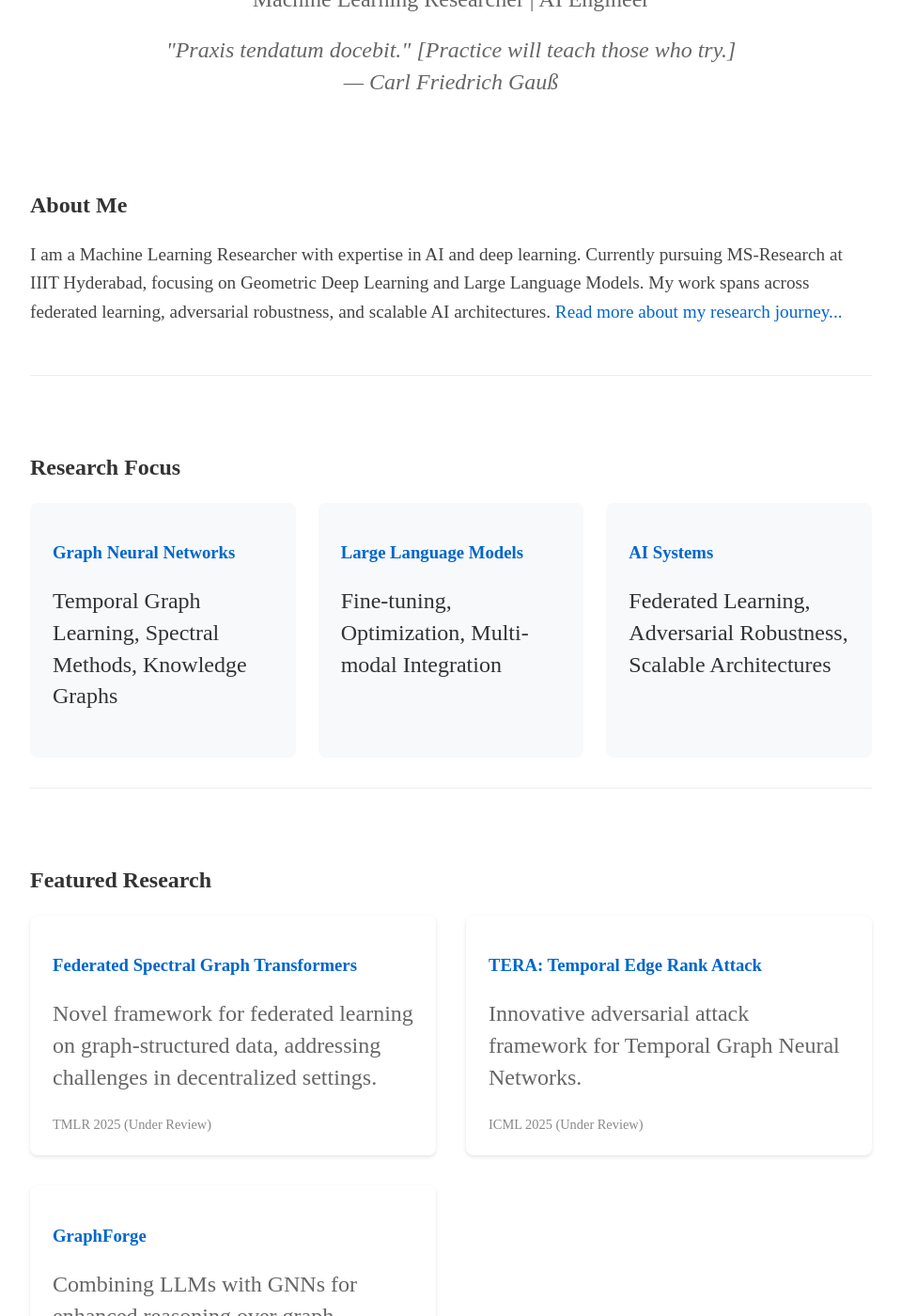
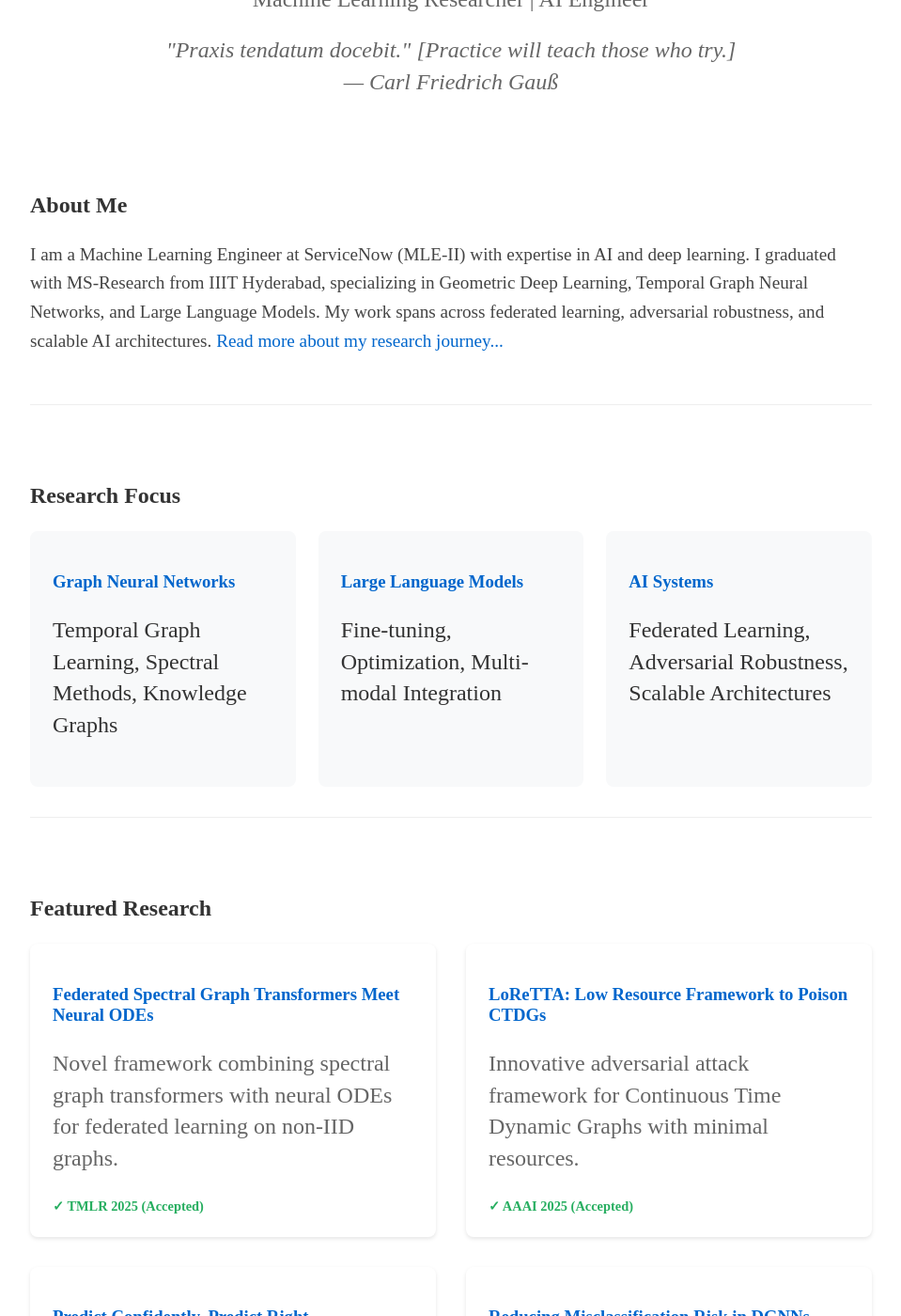
Before and after one commit to ansh997/ansh997.github.io, a Jekyll site: the page built from index.html, in a window 1280 px wide and 1400 px high, scrolled down 249 px. Shown: the whole window at 94% size, without its empty margins (160-1119 px from the left). Built offline with Jekyll 4.4.1, drawn with Linux system fonts in a browser that asks for light colours; some of the changed text lies outside the part shown.

Commit message:
Update research sections: ServiceNow MLE-II position, TMLR & AAAI acceptances, all publications

```diff
--- a/index.html
+++ b/index.html
@@ -15,7 +15,10 @@ title: Himanshu Pal
     <section id="about" style="margin: 2em 0; padding: 2em 0; border-bottom: 1px solid #eee;">
         <h2 style="color: #333; margin-bottom: 1em;">About Me</h2>
         <p style="font-size: 1.2em; line-height: 1.6; color: #444;">
-            I am a Machine Learning Researcher with expertise in AI and deep learning. Currently pursuing MS-Research at IIIT Hyderabad, focusing on Geometric Deep Learning and Large Language Models. My work spans across federated learning, adversarial robustness, and scalable AI architectures.
+            I am a Machine Learning Engineer at ServiceNow (MLE-II) with expertise in AI and deep learning. I graduated
+            with MS-Research from IIIT Hyderabad, specializing in Geometric Deep Learning, Temporal Graph Neural
+            Networks, and Large Language Models. My work spans across federated learning, adversarial robustness, and
+            scalable AI architectures.
             <a href="/about" style="color: #0066cc; text-decoration: none;">Read more about my research journey...</a>
         </p>
     </section>
@@ -42,19 +45,39 @@ title: Himanshu Pal
         <h2 style="color: #333; margin-bottom: 1em;">Featured Research</h2>
         <div style="display: grid; grid-template-columns: repeat(auto-fit, minmax(300px, 1fr)); gap: 2em;">
             <div style="background: #fff; padding: 1.5em; border-radius: 8px; box-shadow: 0 2px 4px rgba(0,0,0,0.1);">
-                <h3 style="color: #0066cc;">Federated Spectral Graph Transformers</h3>
-                <p style="color: #666;">Novel framework for federated learning on graph-structured data, addressing challenges in decentralized settings.</p>
-                <span style="color: #888; font-size: 0.9em;">TMLR 2025 (Under Review)</span>
+                <h3 style="color: #0066cc;">Federated Spectral Graph Transformers Meet Neural ODEs</h3>
+                <p style="color: #666;">Novel framework combining spectral graph transformers with neural ODEs for
+                    federated learning on non-IID graphs.</p>
+                <span style="color: #27ae60; font-size: 0.9em; font-weight: bold;">✓ TMLR 2025 (Accepted)</span>
             </div>
             <div style="background: #fff; padding: 1.5em; border-radius: 8px; box-shadow: 0 2px 4px rgba(0,0,0,0.1);">
-                <h3 style="color: #0066cc;">TERA: Temporal Edge Rank Attack</h3>
-                <p style="color: #666;">Innovative adversarial attack framework for Temporal Graph Neural Networks.</p>
-                <span style="color: #888; font-size: 0.9em;">ICML 2025 (Under Review)</span>
+                <h3 style="color: #0066cc;">LoReTTA: Low Resource Framework to Poison CTDGs</h3>
+                <p style="color: #666;">Innovative adversarial attack framework for Continuous Time Dynamic Graphs with
+                    minimal resources.</p>
+                <span style="color: #27ae60; font-size: 0.9em; font-weight: bold;">✓ AAAI 2025 (Accepted)</span>
+            </div>
+            <div style="background: #fff; padding: 1.5em; border-radius: 8px; box-shadow: 0 2px 4px rgba(0,0,0,0.1);">
+                <h3 style="color: #0066cc;">Predict Confidently, Predict Right</h3>
+                <p style="color: #666;">Abstention mechanisms in dynamic graph learning for improved prediction
+                    reliability.</p>
+                <span style="color: #888; font-size: 0.9em;">arXiv 2025</span>
+            </div>
+            <div style="background: #fff; padding: 1.5em; border-radius: 8px; box-shadow: 0 2px 4px rgba(0,0,0,0.1);">
+                <h3 style="color: #0066cc;">Reducing Misclassification Risk in DGNNs</h3>
+                <p style="color: #666;">Abstention-based approach to reduce misclassification risk in Dynamic Graph
+                    Neural Networks.</p>
+                <span style="color: #888; font-size: 0.9em;">ASONAM 2025</span>
+            </div>
+            <div style="background: #fff; padding: 1.5em; border-radius: 8px; box-shadow: 0 2px 4px rgba(0,0,0,0.1);">
+                <h3 style="color: #0066cc;">Confidence First: Reliability-Driven TGNNs</h3>
+                <p style="color: #666;">Reliability-driven approach for Temporal Graph Neural Networks with
+                    confidence-based predictions.</p>
+                <span style="color: #888; font-size: 0.9em;">TGL Workshop @ KDD 2025</span>
             </div>
             <div style="background: #fff; padding: 1.5em; border-radius: 8px; box-shadow: 0 2px 4px rgba(0,0,0,0.1);">
                 <h3 style="color: #0066cc;">GraphForge</h3>
                 <p style="color: #666;">Combining LLMs with GNNs for enhanced reasoning over graph-structured data.</p>
-                <span style="color: #888; font-size: 0.9em;">TDL 2024</span>
+                <span style="color: #27ae60; font-size: 0.9em; font-weight: bold;">✓ TDL 2024</span>
             </div>
         </div>
     </section>
```
Also changed, not shown: about/index.html (+132 -38 lines).
